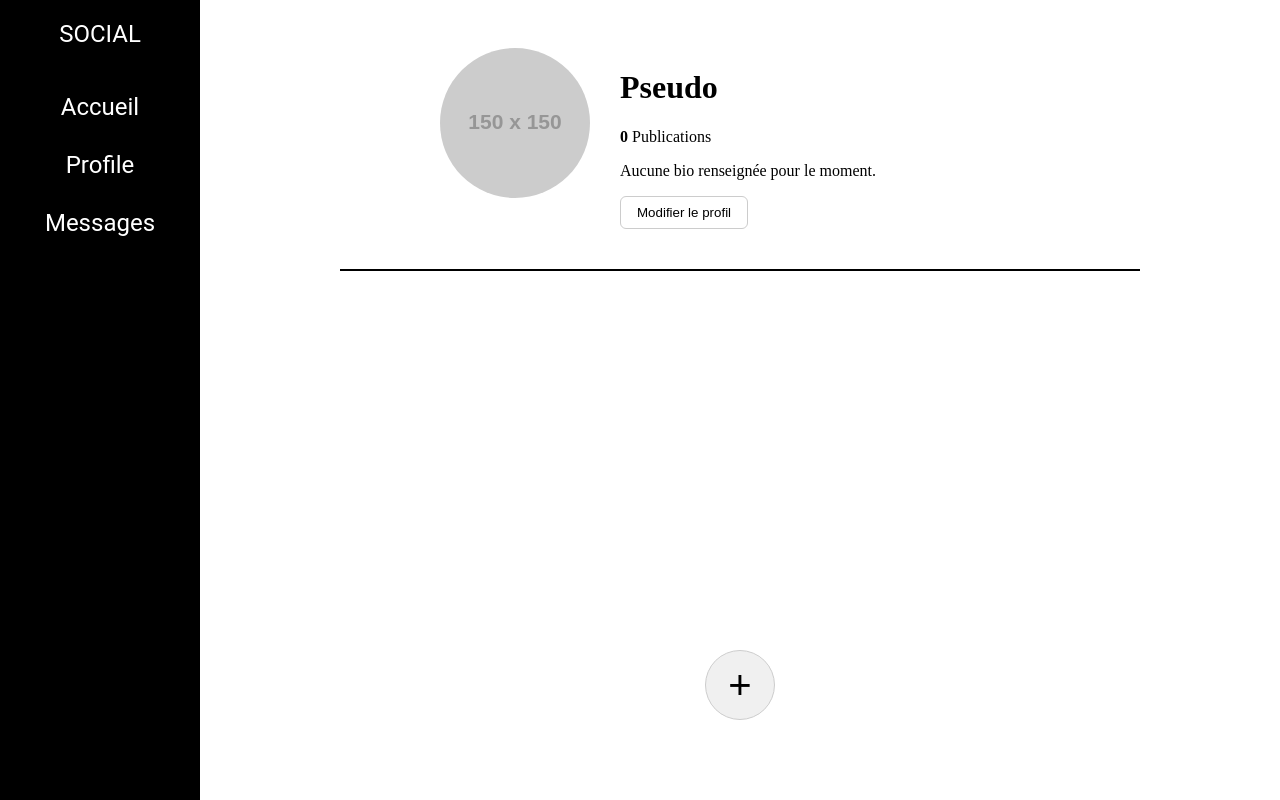
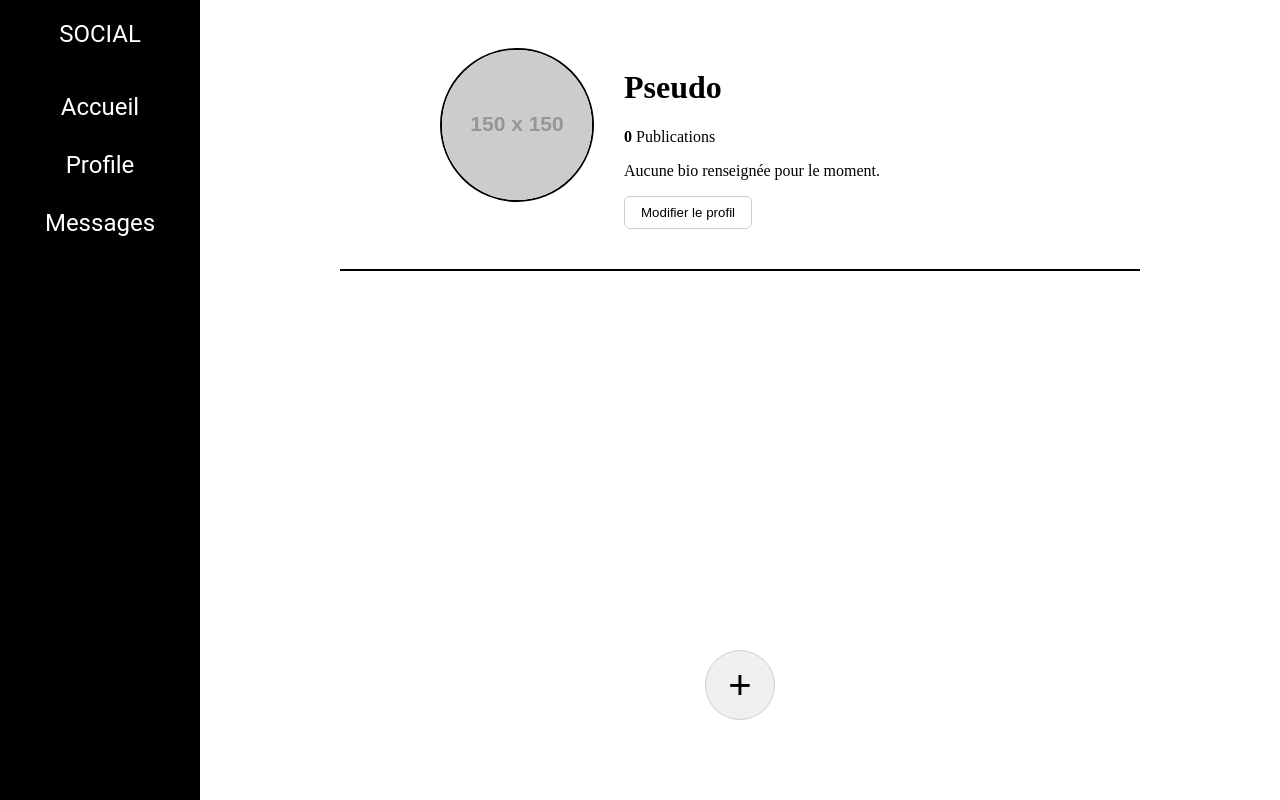
Before and after one commit to David-533/GSH, a Vue app: page /profil in a window 1280 px wide. Built offline with nearby package versions, Linux system fonts and the light colour scheme.

Commit message:
Update userPhoto default value and style
Change default value of userPhoto to null instead of an empty string. Add a border to the profile image.

```diff
--- a/src/Views/Profil.vue
+++ b/src/Views/Profil.vue
@@ -104,7 +104,8 @@ export default {
     const router = useRouter();
 
     const userPseudo = ref(localStorage.getItem("userPseudo") || "");
-    const userPhoto = ref(localStorage.getItem("userPhoto") || "");
+    const userPhoto = ref(localStorage.getItem("userPhoto") || null);
+
     const userBio = ref(localStorage.getItem("userBio") || "");
     const fileInput = ref(null);
     const postInput = ref(null);
@@ -273,6 +274,7 @@ const deletePost = (index) => {
   height: 150px;
   border-radius: 50%;
   object-fit: cover;
+  border: solid black 2px;
 }
 
 .stats { margin: 10px 0; }
```
